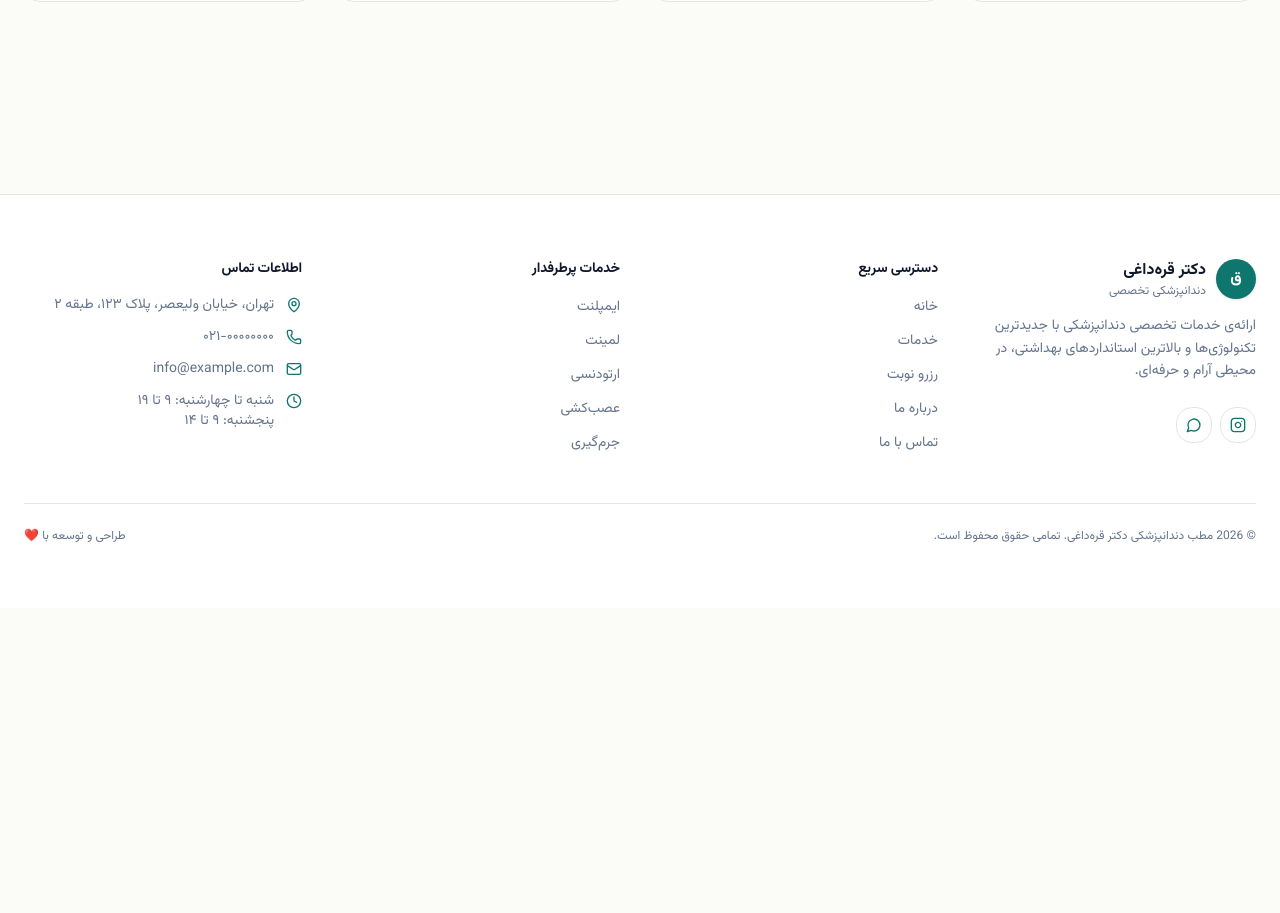
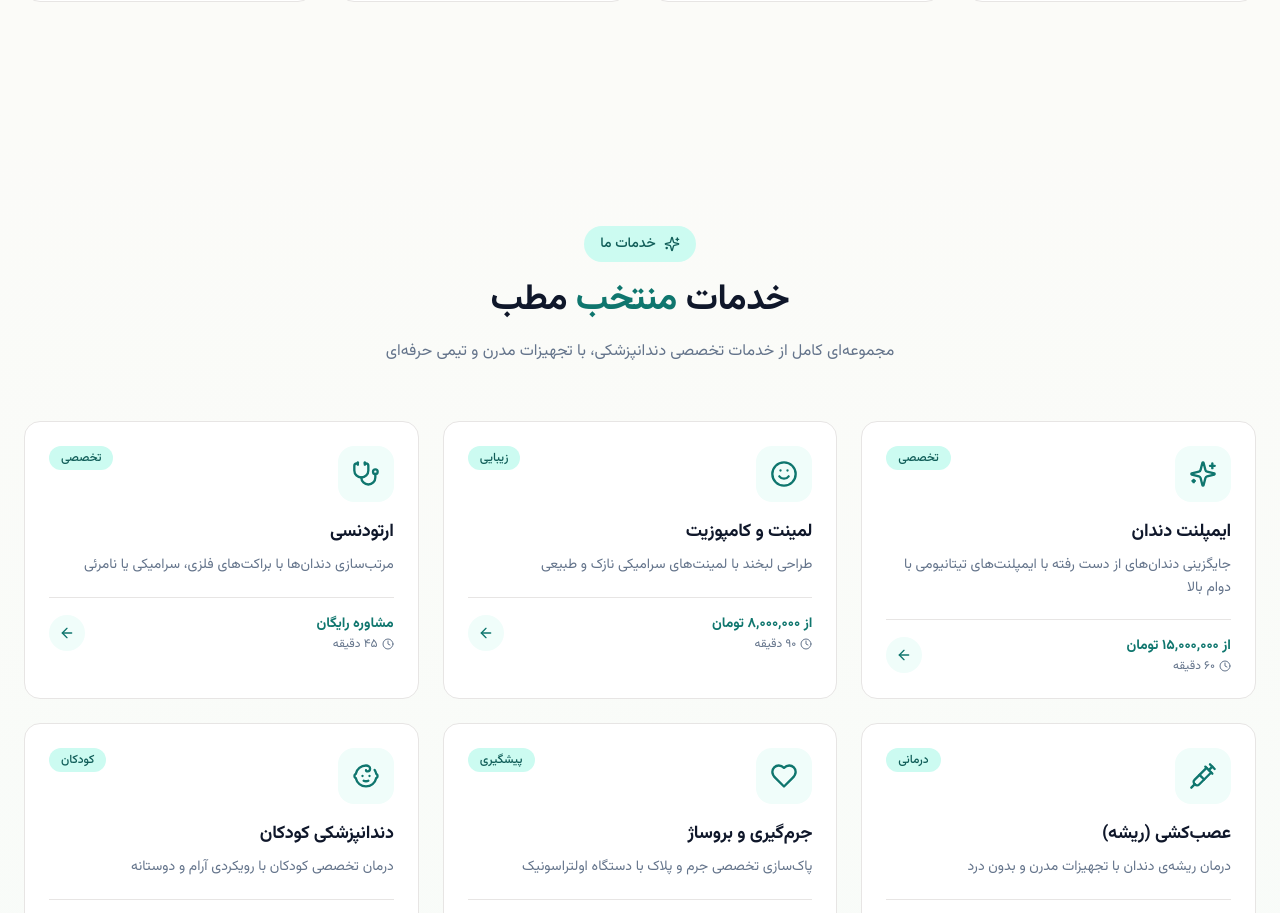
Before and after one commit to ksattari1384-gif/doctorD, a Next.js app: page / in a window 1280 px wide. Shown: the part 1887-2800 px from the top of the page. Before the commit the page ends 2495 px from the top, so only its background shows below. Built offline with nearby package versions, Linux system fonts and the light colour scheme.

Commit message:
feat(site): add featured services section

```diff
--- a/src/app/page.tsx
+++ b/src/app/page.tsx
@@ -3,6 +3,7 @@ import { Footer } from "@/components/site/footer";
 import { FloatingBar } from "@/components/site/floating-bar";
 import { Hero } from "@/components/site/hero";
 import { DoctorIntro } from "@/components/site/doctor-intro";
+import { FeaturedServices } from "@/components/site/featured-services";
 
 export default function HomePage() {
   return (
@@ -11,6 +12,7 @@ export default function HomePage() {
       <main>
         <Hero enabled={false} />
         <DoctorIntro />
+        <FeaturedServices />
       </main>
       <Footer />
       <FloatingBar />
--- /dev/null
+++ b/src/components/site/featured-services.tsx
@@ -0,0 +1,154 @@
+import Link from "next/link";
+import {
+  ArrowLeft,
+  Clock,
+  Sparkles,
+  Smile,
+  Stethoscope,
+  Syringe,
+  Heart,
+  Baby,
+} from "lucide-react";
+
+const SERVICES = [
+  {
+    id: "implant",
+    name: "ایمپلنت دندان",
+    short: "جایگزینی دندان‌های از دست رفته با ایمپلنت‌های تیتانیومی با دوام بالا",
+    price: "از ۱۵,۰۰۰,۰۰۰ تومان",
+    duration: "۶۰ دقیقه",
+    icon: Sparkles,
+    category: "تخصصی",
+  },
+  {
+    id: "laminate",
+    name: "لمینت و کامپوزیت",
+    short: "طراحی لبخند با لمینت‌های سرامیکی نازک و طبیعی",
+    price: "از ۸,۰۰۰,۰۰۰ تومان",
+    duration: "۹۰ دقیقه",
+    icon: Smile,
+    category: "زیبایی",
+  },
+  {
+    id: "orthodontics",
+    name: "ارتودنسی",
+    short: "مرتب‌سازی دندان‌ها با براکت‌های فلزی، سرامیکی یا نامرئی",
+    price: "مشاوره رایگان",
+    duration: "۴۵ دقیقه",
+    icon: Stethoscope,
+    category: "تخصصی",
+  },
+  {
+    id: "root-canal",
+    name: "عصب‌کشی (ریشه)",
+    short: "درمان ریشه‌ی دندان با تجهیزات مدرن و بدون درد",
+    price: "از ۲,۵۰۰,۰۰۰ تومان",
+    duration: "۶۰ دقیقه",
+    icon: Syringe,
+    category: "درمانی",
+  },
+  {
+    id: "scaling",
+    name: "جرم‌گیری و بروساژ",
+    short: "پاک‌سازی تخصصی جرم و پلاک با دستگاه اولتراسونیک",
+    price: "از ۸۰۰,۰۰۰ تومان",
+    duration: "۳۰ دقیقه",
+    icon: Heart,
+    category: "پیشگیری",
+  },
+  {
+    id: "pediatric",
+    name: "دندانپزشکی کودکان",
+    short: "درمان تخصصی کودکان با رویکردی آرام و دوستانه",
+    price: "از ۵۰۰,۰۰۰ تومان",
+    duration: "۳۰ دقیقه",
+    icon: Baby,
+    category: "کودکان",
+  },
+];
+
+export function FeaturedServices() {
+  return (
+    <section className="py-20 md:py-28 bg-gradient-to-b from-background to-brand-50/30">
+      <div className="container mx-auto px-4 md:px-6">
+        {/* Header */}
+        <div className="max-w-2xl mx-auto text-center mb-14">
+          <div className="inline-flex items-center gap-2 rounded-full bg-brand-100 px-4 py-2 text-sm font-medium text-brand-800 mb-4">
+            <Sparkles className="h-4 w-4" />
+            خدمات ما
+          </div>
+          <h2 className="text-3xl md:text-4xl font-bold text-ink-800 leading-tight">
+            خدمات <span className="text-brand-700">منتخب</span> مطب
+          </h2>
+          <p className="mt-4 text-base text-muted leading-relaxed">
+            مجموعه‌ای کامل از خدمات تخصصی دندانپزشکی، با تجهیزات مدرن و
+            تیمی حرفه‌ای
+          </p>
+        </div>
+
+        {/* Services grid */}
+        <div className="grid grid-cols-1 md:grid-cols-2 lg:grid-cols-3 gap-5 md:gap-6">
+          {SERVICES.map((service) => {
+            const Icon = service.icon;
+            return (
+              <Link
+                key={service.id}
+                href={`/services/${service.id}`}
+                className="group relative rounded-2xl border border-border bg-surface p-6 hover:border-brand-300 hover:shadow-elevated transition-all duration-300 overflow-hidden"
+              >
+                {/* Hover gradient */}
+                <div className="absolute inset-0 bg-gradient-to-br from-brand-50/0 to-brand-100/0 group-hover:from-brand-50/60 group-hover:to-gold-50/40 transition-all" />
+
+                {/* Content */}
+                <div className="relative">
+                  <div className="flex items-start justify-between mb-4">
+                    <div className="flex h-14 w-14 items-center justify-center rounded-2xl bg-brand-50 text-brand-700 group-hover:bg-brand-700 group-hover:text-white transition-colors">
+                      <Icon className="h-7 w-7" />
+                    </div>
+                    <span className="inline-flex items-center rounded-full bg-brand-100 px-3 py-1 text-xs font-medium text-brand-800">
+                      {service.category}
+                    </span>
+                  </div>
+
+                  <h3 className="text-lg font-bold text-ink-800 group-hover:text-brand-800 transition-colors">
+                    {service.name}
+                  </h3>
+
+                  <p className="mt-2 text-sm text-muted leading-relaxed line-clamp-2">
+                    {service.short}
+                  </p>
+
+                  <div className="mt-5 flex items-center justify-between pt-4 border-t border-border">
+                    <div>
+                      <div className="text-sm font-bold text-brand-700">
+                        {service.price}
+                      </div>
+                      <div className="flex items-center gap-1 mt-0.5 text-xs text-muted">
+                        <Clock className="h-3 w-3" />
+                        {service.duration}
+                      </div>
+                    </div>
+                    <div className="flex h-9 w-9 items-center justify-center rounded-full bg-brand-50 text-brand-700 group-hover:bg-brand-700 group-hover:text-white transition-all">
+                      <ArrowLeft className="h-4 w-4" />
+                    </div>
+                  </div>
+                </div>
+              </Link>
+            );
+          })}
+        </div>
+
+        {/* CTA */}
+        <div className="mt-12 text-center">
+          <Link
+            href="/services"
+            className="group inline-flex items-center gap-2 rounded-xl border border-brand-200 bg-surface px-7 py-3.5 text-sm font-bold text-brand-800 hover:bg-brand-50 transition"
+          >
+            مشاهده همه خدمات
+            <ArrowLeft className="h-4 w-4 transition-transform group-hover:-translate-x-1" />
+          </Link>
+        </div>
+      </div>
+    </section>
+  );
+}
```
